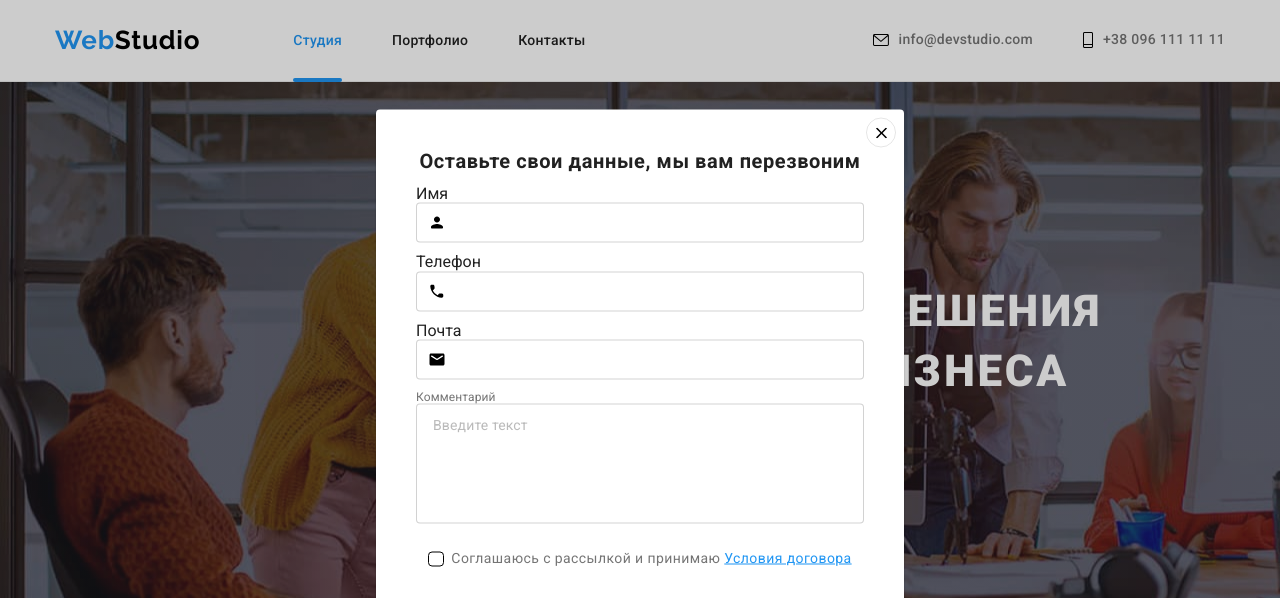
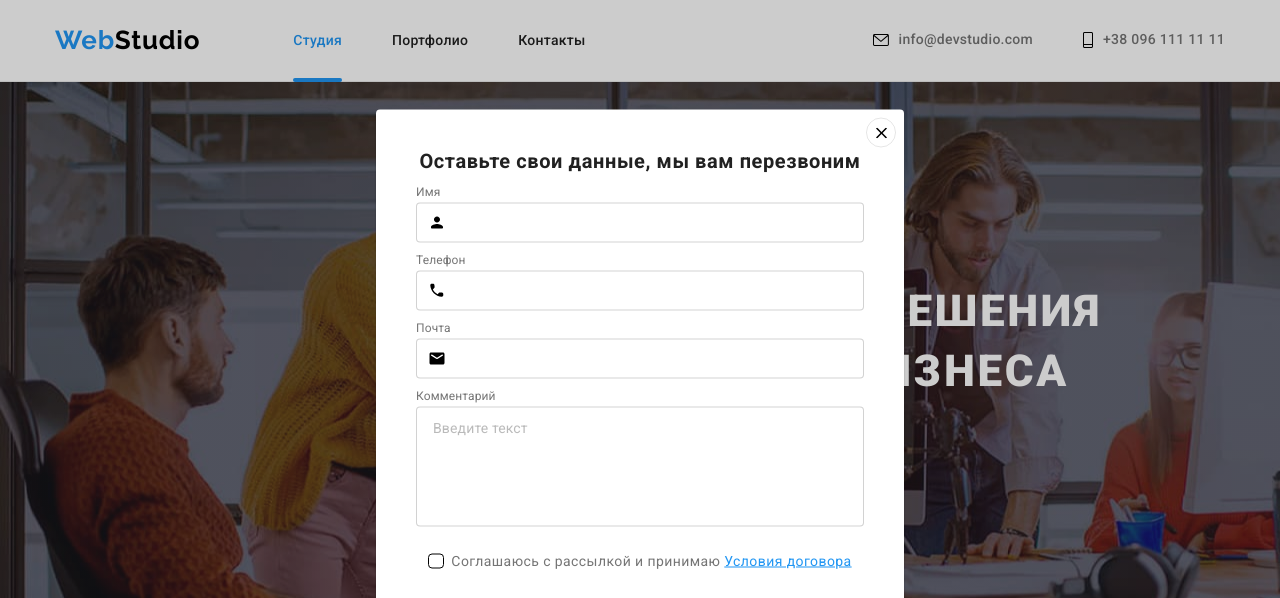
Before and after one commit to alexandrakatsewich/goit-markup-hw-06, a plain HTML site: page index.html in a window 1280 px wide. Both pictures are taken after a click on the button "Заказать услугу". Shown: the top 598 px of the page. Drawn offline with nearby package versions, Linux system fonts and the light colour scheme.

Commit message:
Update index.html

```diff
--- a/index.html
+++ b/index.html
@@ -437,7 +437,7 @@
                 <p class="modal-title">Оставьте свои данные, мы вам перезвоним</p>
 
                 <label for="name" class="modal-form-lable">
-                    Имя
+                    <span class="modal-form-name">Имя</span>
                     <span class="modal-form-enter-input">
                         <input name="name" type="text" id="name" class="modal-form-input" minlength="2"
                             pattern="[a-zA-Zа-яёА-ЯЁ]+" title="Имя должно содержать символы кирилицы или латиницы"
@@ -449,7 +449,8 @@
                 </label>
 
 
-                <label for="tel" class="modal-form-lable">Телефон
+                <label for="tel" class="modal-form-lable">
+                    <span class="modal-form-name">Телефон</span>
                     <span class="modal-form-enter-input">
                         <input name="tel" type="tel" id="tel" class="modal-form-input"
                             pattern="[0-9]{3}-[0-9]{3}-[0-9]{2}-[0-9]{2}" title="096-000-00-00" required>
@@ -460,7 +461,8 @@
                 </label>
 
 
-                <label for="email" class="modal-form-lable">Почта
+                <label for="email" class="modal-form-lable">
+                    <span class="modal-form-name">Почта</span>
                     <span class="modal-form-enter-input">
                         <input name="email" type="email" id="email" class="modal-form-input" pattern="[a-z0-9._%+-]+@[a-z0-9.-]+\.[a-z]{2,4}$"
                             required>
@@ -472,7 +474,8 @@
 
 
 
-                <label for="textarea" class="modal-form-lable-textarea">Комментарий
+                <label for="textarea" class="modal-form-lable-textarea">
+                    <span class="modal-form-name">Комментарий</span>
                     <span>
                         <textarea name="comment" id="textarea" class="modal-form-textarea"
                             placeholder="Введите текст"></textarea>
```
